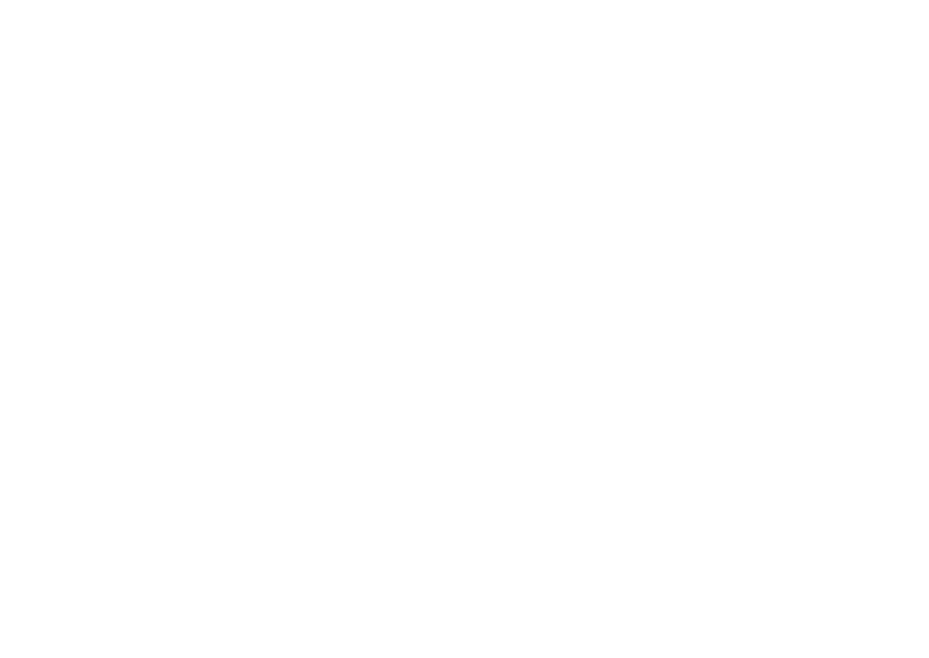
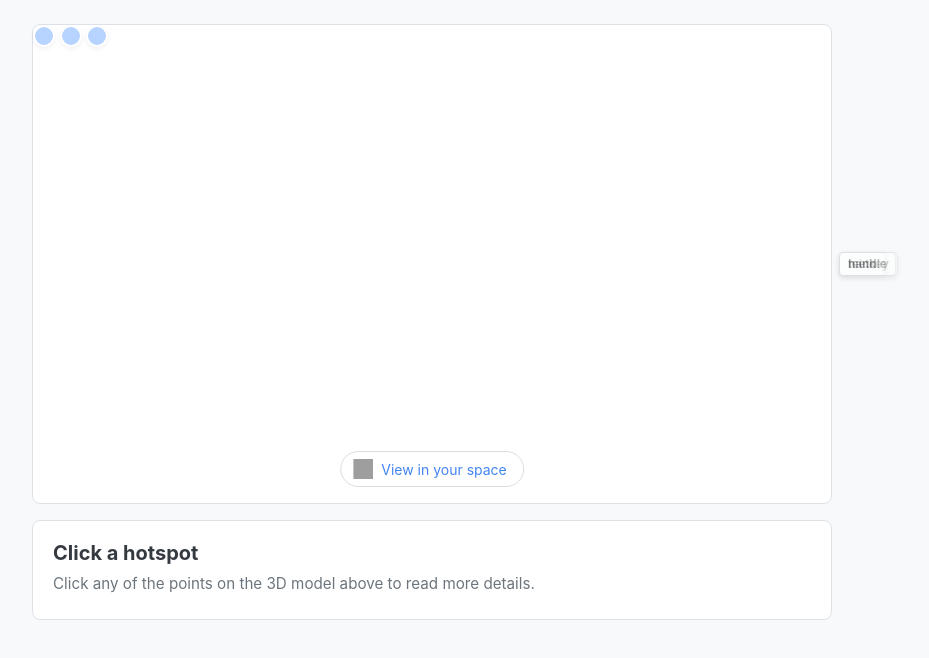
Before and after one commit to Haaris-K/ModelViewer, a plain HTML site: page index.html in a window 1280 px wide. Shown: the whole page, without its empty margins (208-1137 px from the left). Drawn offline with Linux system fonts and the light colour scheme; some packages are replaced by stand-ins of ours; grey boxes are pictures that could not be loaded; a script that the page names is missing.

Commit message:
Anti-Gravity was born

```diff
--- /dev/null
+++ b/css/style.css
@@ -0,0 +1,161 @@
+/* Simple, clean styling for mid-fidelity prototype */
+* {
+    margin: 0;
+    padding: 0;
+    box-sizing: border-box;
+}
+
+body {
+    font-family: -apple-system, BlinkMacSystemFont, "Segoe UI", Roboto, Helvetica, Arial, sans-serif;
+    background-color: #f8f9fa;
+    color: #212529;
+    padding: 24px;
+    display: flex;
+    justify-content: center;
+}
+
+.container {
+    width: 100%;
+    max-width: 800px;
+    display: flex;
+    flex-direction: column;
+    gap: 16px;
+}
+
+/* 3D Model Viewer container */
+model-viewer {
+    width: 100%;
+    height: 480px;
+    background-color: #ffffff;
+    border: 1px solid #dee2e6;
+    border-radius: 8px;
+    position: relative;
+}
+
+/* Hotspot button dots on the 3D model */
+.Hotspot {
+    width: 22px;
+    height: 22px;
+    border-radius: 50%;
+    border: 2px solid #ffffff;
+    background-color: #0d6efd;
+    box-shadow: 0 2px 4px rgba(0, 0, 0, 0.2);
+    cursor: pointer;
+    transition: transform 0.2s, background-color 0.2s;
+}
+
+.Hotspot:hover {
+    transform: scale(1.15);
+    background-color: #0b5ed7;
+}
+
+.Hotspot.active {
+    background-color: #198754;
+    outline: 3px solid rgba(25, 135, 84, 0.4);
+}
+
+/* Tooltip tag attached to each hotspot */
+.HotspotAnnotation {
+    background: #ffffff;
+    border: 1px solid #ced4da;
+    border-radius: 4px;
+    box-shadow: 0 2px 6px rgba(0, 0, 0, 0.15);
+    color: #212529;
+    font-size: 12px;
+    font-weight: 600;
+    padding: 4px 8px;
+    position: absolute;
+    top: 50%;
+    left: calc(100% + 8px);
+    transform: translateY(-50%);
+    white-space: nowrap;
+    pointer-events: none;
+}
+
+.Hotspot:not([data-visible]) {
+    opacity: 0.3;
+}
+
+/* Description card below the model */
+.info-box {
+    background-color: #ffffff;
+    border: 1px solid #dee2e6;
+    border-radius: 8px;
+    padding: 20px;
+    min-height: 100px;
+}
+
+.info-box h2 {
+    font-size: 1.25rem;
+    margin-bottom: 8px;
+    color: #343a40;
+}
+
+.info-box p {
+    font-size: 0.95rem;
+    line-height: 1.5;
+    color: #6c757d;
+}
+
+/* AR Prompt / Progress Bar (standard model-viewer controls) */
+.progress-bar {
+    display: block;
+    width: 33%;
+    height: 10%;
+    max-height: 2%;
+    position: absolute;
+    left: 50%;
+    top: 50%;
+    transform: translate3d(-50%, -50%, 0);
+    border-radius: 25px;
+    box-shadow: 0px 3px 10px 3px rgba(0, 0, 0, 0.5), 0px 0px 5px 1px rgba(0, 0, 0, 0.6);
+    border: 1px solid rgba(255, 255, 255, 0.9);
+    background-color: rgba(0, 0, 0, 0.5);
+}
+
+.progress-bar.hide {
+    visibility: hidden;
+    transition: visibility 0.3s;
+}
+
+.update-bar {
+    background-color: rgba(255, 255, 255, 0.9);
+    width: 0%;
+    height: 100%;
+    border-radius: 25px;
+    float: left;
+    transition: width 0.3s;
+}
+
+#ar-button {
+    background-image: url(https://modelviewer.dev/shared-assets/icons/ic_view_in_ar_new_googblue_48dp.png);
+    background-repeat: no-repeat;
+    background-size: 20px 20px;
+    background-position: 12px 50%;
+    background-color: #fff;
+    position: absolute;
+    left: 50%;
+    transform: translateX(-50%);
+    white-space: nowrap;
+    bottom: 16px;
+    padding: 0px 16px 0px 40px;
+    font-family: inherit;
+    font-size: 14px;
+    color: #4285f4;
+    height: 36px;
+    line-height: 36px;
+    border-radius: 18px;
+    border: 1px solid #dadce0;
+}
+
+#ar-prompt {
+    position: absolute;
+    left: 50%;
+    bottom: 60px;
+    transform: translateX(-50%);
+    display: none;
+}
+
+model-viewer[ar-status="session-started"] > #ar-prompt {
+    display: block;
+}
--- /dev/null
+++ b/data/hotspots.json
@@ -0,0 +1,14 @@
+{
+  "mickey": {
+    "title": "Mickey Keychain",
+    "description": "A silver token attached to the base of the Kingdom Key's hilt, featuring the iconic silhouette of Mickey Mouse."
+  },
+  "teeth": {
+    "title": "Keyblade Teeth",
+    "description": "The crown-shaped end of the blade designed to unlock gateways and channel combat magic."
+  },
+  "handle": {
+    "title": "Grip & Handguard",
+    "description": "The protective golden handguard and blue cylindrical grip that provide balance and control in battle."
+  }
+}
--- a/index.html
+++ b/index.html
@@ -4,14 +4,73 @@
 <head>
     <meta charset="UTF-8">
     <meta name="viewport" content="width=device-width, initial-scale=1.0">
-    <title>Model Viewer</title>
-    <link rel="stylesheet" href="style.css">
+    <title>Kingdom Key - 3D Viewer</title>
+    <link rel="stylesheet" href="css/style.css">
+    <!-- Google Model Viewer component -->
     <script type="module" src="https://ajax.googleapis.com/ajax/libs/model-viewer/4.4.0/model-viewer.min.js"></script>
 </head>
 
 <body>
-    <model-viewer class="keyblade" alt="Keyblade" auto-rotate src="3D/Kingdom Key.glb" ar shadow-intensity="1"
-        camera-controls touch-action="pan-y" ar></model-viewer>
+    <main class="container">
+        <!-- 3D Model Viewer -->
+        <model-viewer
+            id="keyblade-viewer"
+            src="3D/Kingdom Key.glb"
+            ar
+            ar-modes="webxr scene-viewer quick-look"
+            camera-controls
+            tone-mapping="neutral"
+            shadow-intensity="0.93"
+            exposure="0.83"
+            shadow-softness="0.29">
+
+            <!-- Hotspots with positions and data-key linking to JSON content -->
+            <button class="Hotspot" slot="hotspot-2"
+                data-position="0.8810567918301143m 0.009092064596489369m 0.2553258547316577m"
+                data-normal="0.0022260699474844466m 0.999997239006762m -0.0007527226860260755m"
+                data-visibility-attribute="visible"
+                data-key="mickey">
+                <div class="HotspotAnnotation">mickey</div>
+            </button>
+
+            <button class="Hotspot" slot="hotspot-3"
+                data-position="-0.7501878641224747m 0.028411784722266464m -0.11007935099096888m"
+                data-normal="0.0001360941075410771m 0.9999991088689758m 0.0013280586012556744m"
+                data-visibility-attribute="visible"
+                data-key="teeth">
+                <div class="HotspotAnnotation">teeth</div>
+            </button>
+
+            <button class="Hotspot" slot="hotspot-4"
+                data-position="0.4477492125761282m 0.043100319664652m -0.0015527916452239277m"
+                data-normal="-0.001267181538844683m 0.951438392701315m 0.30783661111844063m"
+                data-visibility-attribute="visible"
+                data-key="handle">
+                <div class="HotspotAnnotation">handle</div>
+            </button>
+
+            <!-- Loading progress bar -->
+            <div class="progress-bar hide" slot="progress-bar">
+                <div class="update-bar"></div>
+            </div>
+
+            <!-- AR buttons -->
+            <button slot="ar-button" id="ar-button">
+                View in your space
+            </button>
+            <div id="ar-prompt">
+                <img src="https://modelviewer.dev/shared-assets/icons/hand.png" alt="AR Prompt Icon">
+            </div>
+        </model-viewer>
+
+        <!-- Description Box below the 3D Model -->
+        <div id="info-box" class="info-box">
+            <h2 id="info-title">Click a hotspot</h2>
+            <p id="info-description">Click any of the points on the 3D model above to read more details.</p>
+        </div>
+    </main>
+
+    <script src="js/main.js"></script>
 </body>
 
 </html>
--- /dev/null
+++ b/js/main.js
@@ -0,0 +1,54 @@
+// Local JSON fallback data (ensures prototype works even when opened directly via file://)
+const defaultHotspotData = {
+    "mickey": {
+        "title": "Mickey Keychain",
+        "description": "A silver token attached to the base of the Kingdom Key's hilt, featuring the iconic silhouette of Mickey Mouse."
+    },
+    "teeth": {
+        "title": "Keyblade Teeth",
+        "description": "The crown-shaped end of the blade designed to unlock gateways and channel combat magic."
+    },
+    "handle": {
+        "title": "Grip & Handguard",
+        "description": "The protective golden handguard and blue cylindrical grip that provide balance and control in battle."
+    }
+};
+
+let hotspotData = defaultHotspotData;
+
+// Fetch descriptions from local JSON file
+fetch('data/hotspots.json')
+    .then(response => {
+        if (!response.ok) {
+            throw new Error('Network response was not ok');
+        }
+        return response.json();
+    })
+    .then(data => {
+        hotspotData = data;
+    })
+    .catch(error => {
+        // Fallback used seamlessly if file:// protocol blocks local fetch
+        console.log('Using local fallback data:', error);
+    });
+
+// DOM Elements
+const infoTitle = document.getElementById('info-title');
+const infoDescription = document.getElementById('info-description');
+const hotspots = document.querySelectorAll('.Hotspot');
+
+// Add click event to each hotspot button
+hotspots.forEach(button => {
+    button.addEventListener('click', () => {
+        const key = button.getAttribute('data-key');
+
+        if (hotspotData && hotspotData[key]) {
+            infoTitle.textContent = hotspotData[key].title;
+            infoDescription.textContent = hotspotData[key].description;
+        }
+
+        // Highlight active hotspot
+        hotspots.forEach(btn => btn.classList.remove('active'));
+        button.classList.add('active');
+    });
+});
--- a/style.css
+++ b/style.css
@@ -1,7 +1,2 @@
-.keyblade {
-    width: 100%;
-    height: 400px;
-    background-color: yellow;
-}
-
-;
+/* Styles have been moved to css/style.css as per project folder structure */
+@import url("css/style.css");
```
